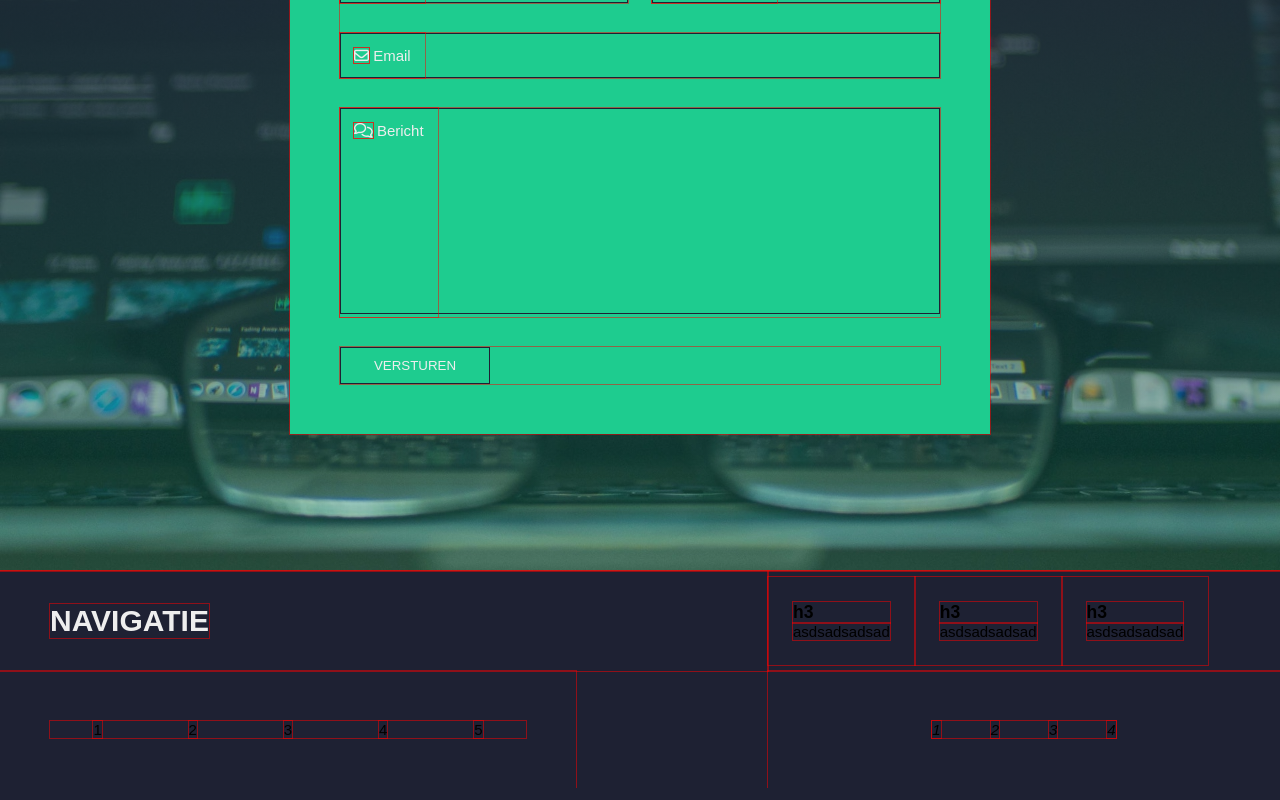
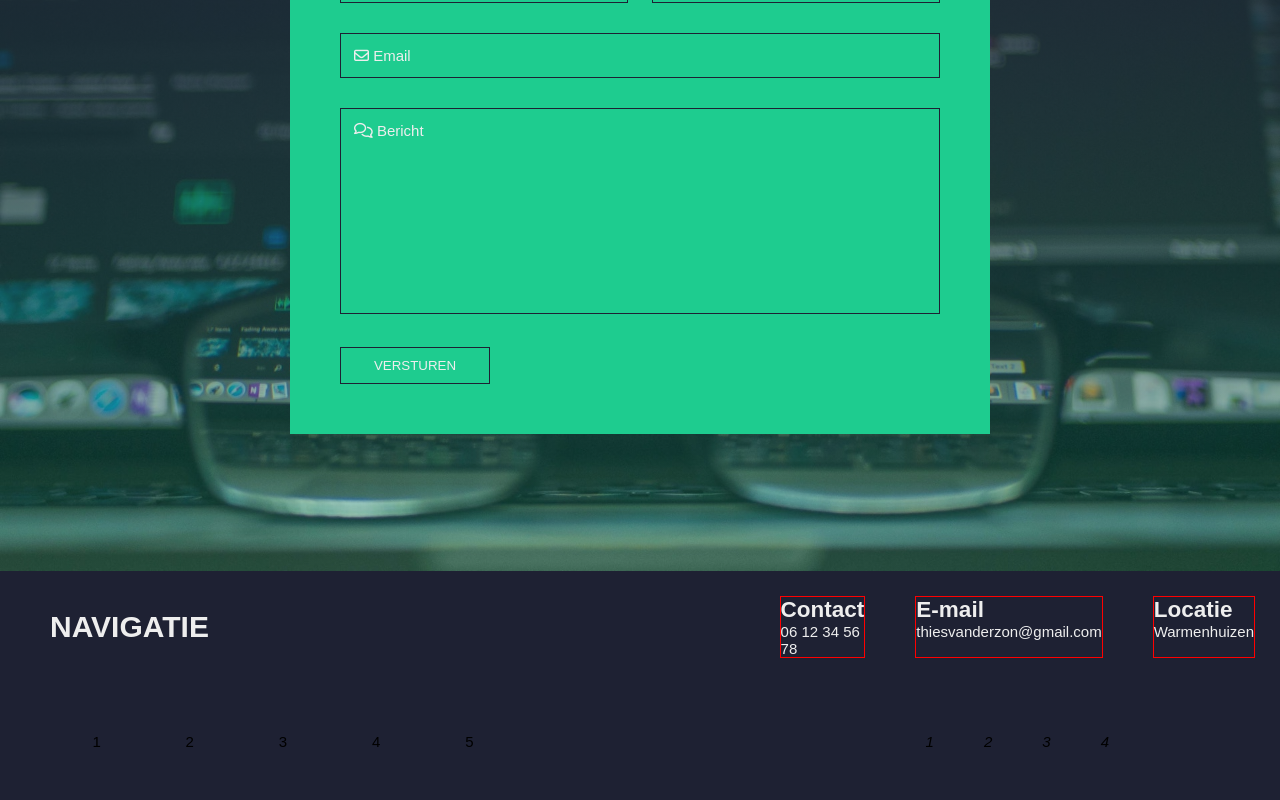
Before and after one commit to Thiesvdz/react-portfolio, a React (Create React App) app: page / in a window 1280 px wide. Shown: the part 3729-4529 px from the top of the page. Built offline with nearby package versions, Linux system fonts and the light colour scheme.

Commit message:
begin footer

```diff
--- a/src/App/App.css
+++ b/src/App/App.css
@@ -3,7 +3,6 @@
   margin: 0;
   -webkit-box-sizing: border-box;
           box-sizing: border-box;
-  outline: 1px solid rgba(255, 0, 0, 0.5);
 }
 
 html {
--- a/src/App/App.scss
+++ b/src/App/App.scss
@@ -4,7 +4,7 @@
     padding: 0;
     margin: 0;
     box-sizing: border-box;
-    outline: 1px solid rgba(255, 0, 0,0.5);
+    // outline: 1px solid rgba(255, 0, 0,0.5);
 }
 
 html{
--- a/src/components/Home/Footer/Footer.css
+++ b/src/components/Home/Footer/Footer.css
@@ -35,6 +35,19 @@
 
 .footer .footer__contact__info__wrapper .footer__contact__info__ul {
   padding: 2.5rem;
+  display: -webkit-box;
+  display: -ms-flexbox;
+  display: flex;
+  gap: 5rem;
+}
+
+.footer .footer__contact__info__wrapper .footer__contact__info__ul .footer__contact__info__li {
+  color: #eee;
+  border: 1px solid red;
+}
+
+.footer .footer__contact__info__wrapper .footer__contact__info__ul .footer__contact__info__li .footer__contact__info__h3 {
+  font-size: 150%;
 }
 
 .footer .footer__nav__wrappper {
--- a/src/components/Home/Footer/Footer.js
+++ b/src/components/Home/Footer/Footer.js
@@ -9,7 +9,14 @@ const Footer = (props) => {
             <header className="footer__header">
                 <h1 className="footer__header__h1">NAVIGATIE</h1>
             </header>
-            <InfoWrapper/>
+            <InfoWrapper
+                info__h3__1={"Contact"}
+                info__p__1={"06 12 34 56 78"}
+                info__h3__2={"E-mail"}
+                info__p__2={"thiesvanderzon@gmail.com"}
+                info__h3__3={"Locatie"}
+                info__p__3={"Warmenhuizen"}
+            />
             <NavWrapper />
             <SocialWrapper/>
         </footer>
--- a/src/components/Home/Footer/Footer.scss
+++ b/src/components/Home/Footer/Footer.scss
@@ -22,11 +22,20 @@
         // gap: 15%;
        .footer__contact__info__ul{
             padding: 2.5rem;
-           .footer__contact__info__h3{
+            display: flex;
+            gap: 5rem;
+
+            .footer__contact__info__li{
+                color: $offWhite;
+                border: 1px solid red;
+                .footer__contact__info__h3{
+                    font-size: 150%;
                 .footer__contact__info__p{
 
                 }
            }
+            }
+
        }
     }
 
--- a/src/components/Home/Footer/Wrappers/InfoWrapper.js
+++ b/src/components/Home/Footer/Wrappers/InfoWrapper.js
@@ -1,17 +1,20 @@
-const InfoWrapper = () => {
+const InfoWrapper = (props) => {
+
   return (
     <div className="footer__contact__info__wrapper">
       <ul className="footer__contact__info__ul">
-        <h3 className="footer__contact__info__h3">h3</h3>
-        <p className="footer__contact__info__p">asdsadsadsad</p>
-      </ul>
-      <ul className="footer__contact__info__ul">
-        <h3 className="footer__contact__info__h3">h3</h3>
-        <p className="footer__contact__info__p">asdsadsadsad</p>
-      </ul>
-      <ul className="footer__contact__info__ul">
-        <h3 className="footer__contact__info__h3">h3</h3>
-        <p className="footer__contact__info__p">asdsadsadsad</p>
+        <li className="footer__contact__info__li">
+          <h3 className="footer__contact__info__h3">{props.info__h3__1}</h3>
+          <p className="footer__contact__info__p">{props.info__p__1}</p>
+        </li>
+        <li className="footer__contact__info__li">
+          <h3 className="footer__contact__info__h3">{props.info__h3__2}</h3>
+          <p className="footer__contact__info__p">{props.info__p__2}</p>
+        </li>
+        <li className="footer__contact__info__li">
+          <h3 className="footer__contact__info__h3">{props.info__h3__3}</h3>
+          <p className="footer__contact__info__p">{props.info__p__3}</p>
+        </li>
       </ul>
     </div>
   );
```
Also changed, not shown: 2 other files (tests, documents, lock files or other folders).
